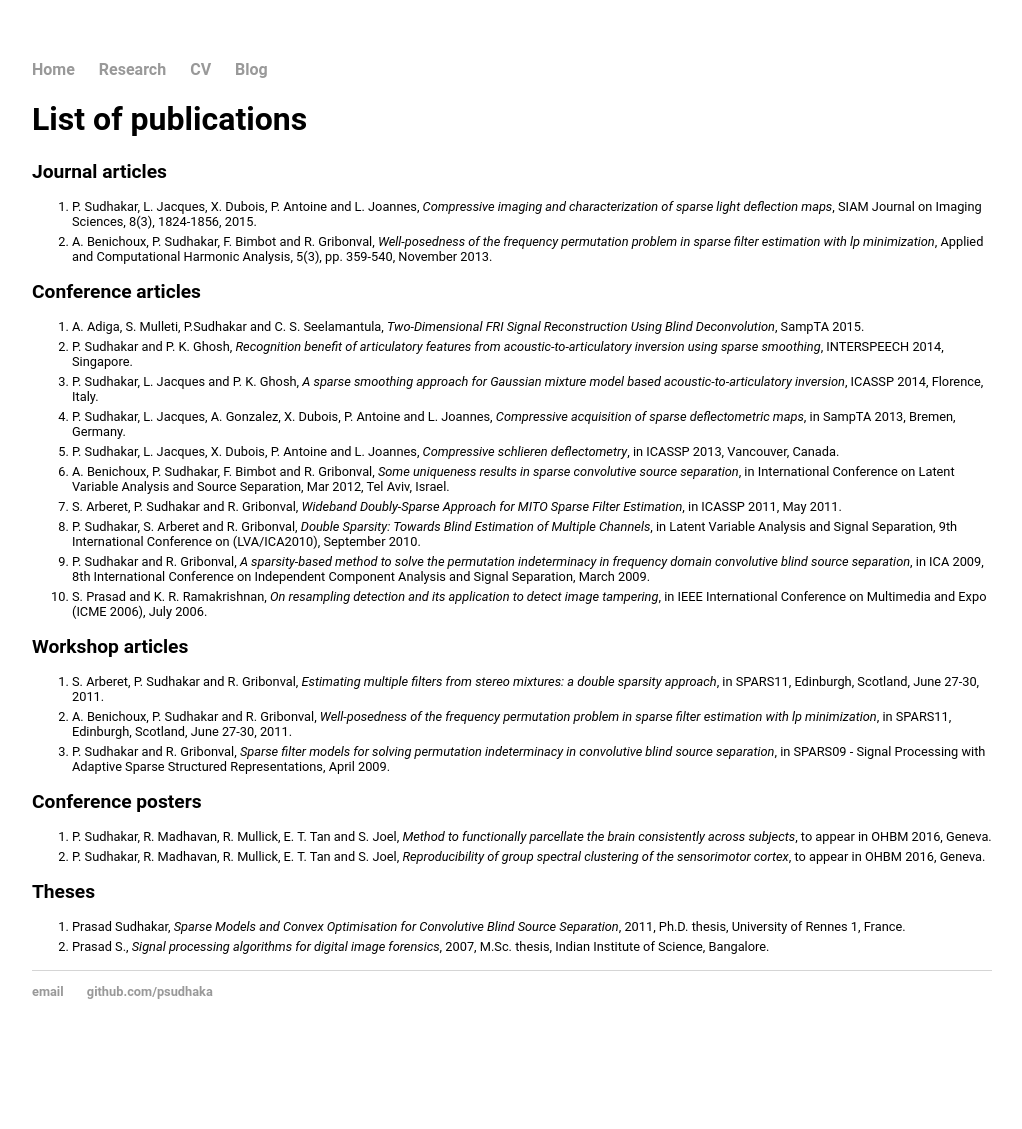
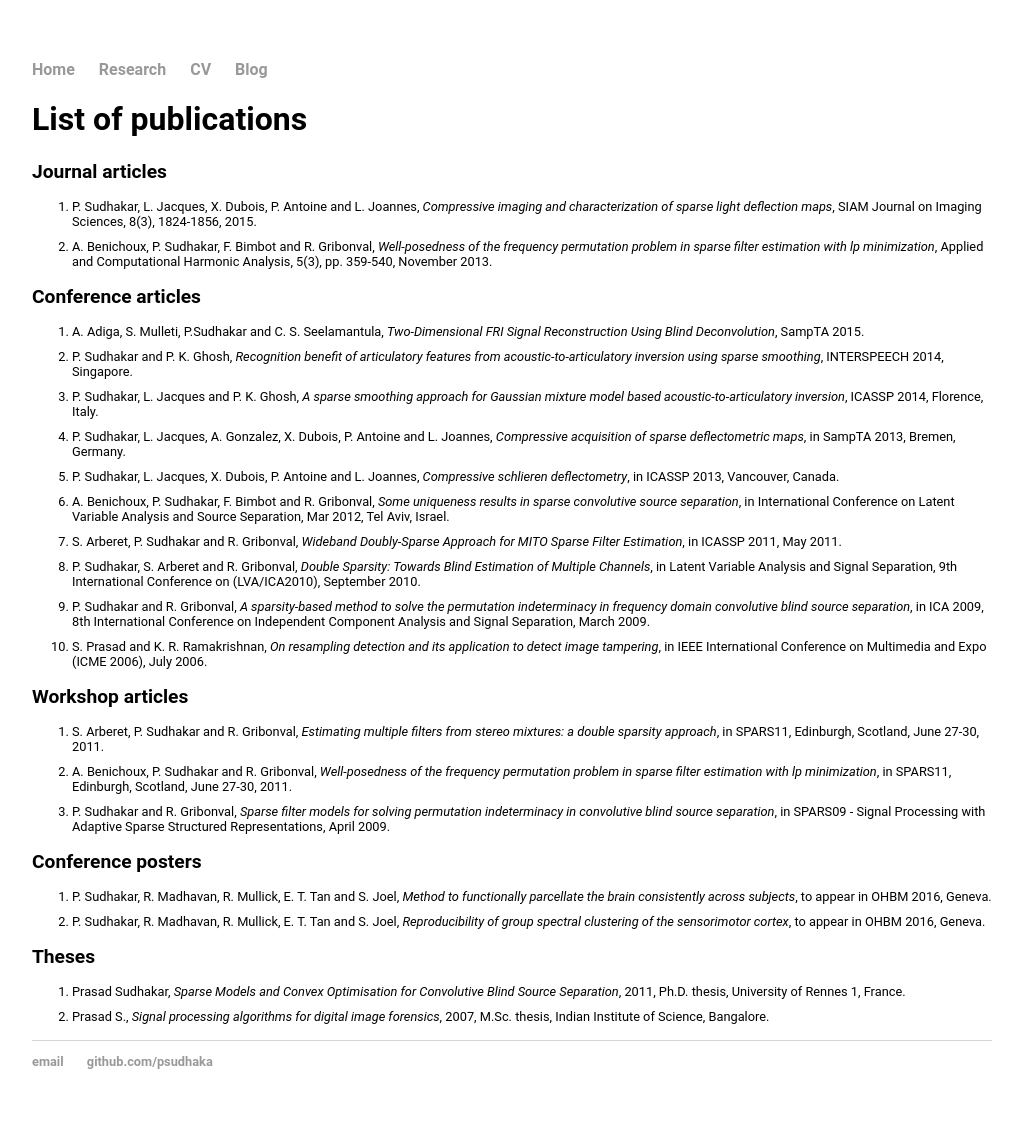
Before and after one commit to psudhaka/psudhaka.github.io, a Jekyll site: the page built from research.html, in a window 1280 px wide. Shown: the whole page, without its empty margins (128-1150 px from the left). Built offline with Jekyll 4.4.1, drawn with Linux system fonts in a browser that asks for light colours; before the commit the page ends 1059 px from its top, so only the background shows below that.

Commit message:
Update main.css

```diff
--- a/css/main.css
+++ b/css/main.css
@@ -47,7 +47,7 @@ ol.a li {
     font-size: 0.8em;
     list-style-type: decimal;
     font-family: 'Roboto', sans-serif;
-    margin-bottom: 5px;
+    margin-bottom: 10px;
 }
 
 h2 {
```
